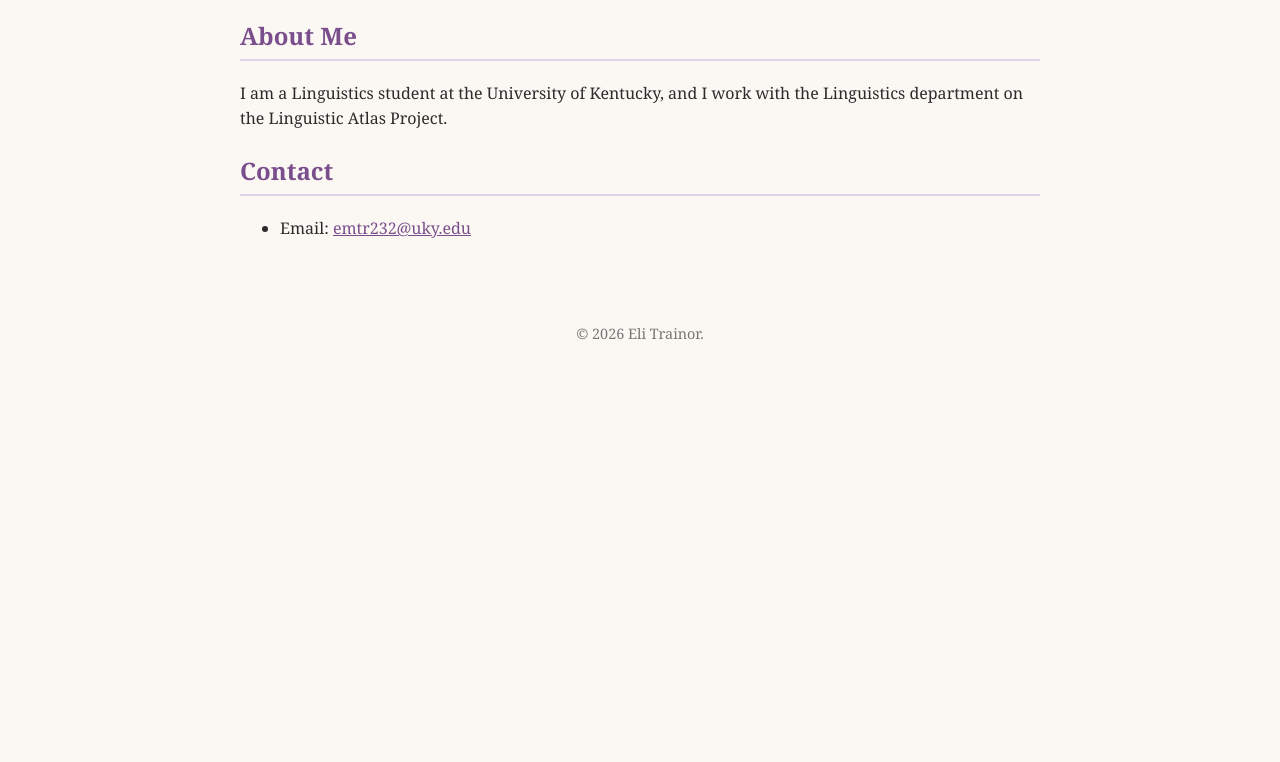
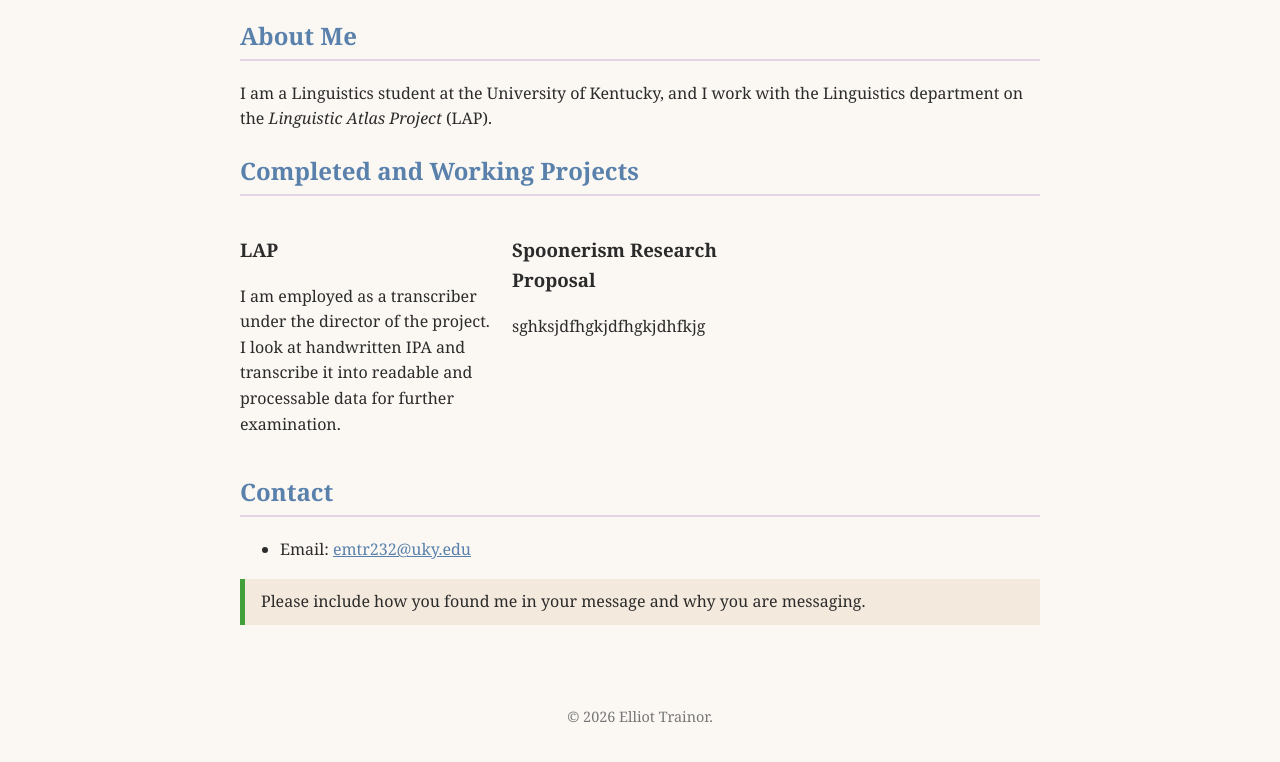
Before and after one commit to eli-tm/eli-tm.github.io, a plain HTML site: page index.html in a window 1280 px wide. Shown: the part 315-1077 px from the top of the page. Before the commit the page ends 800 px from the top, so only its background shows below. Drawn offline with Linux system fonts and the light colour scheme.

Commit message:
finished component 2

```diff
--- a/index.html
+++ b/index.html
@@ -5,7 +5,7 @@
 <head>
   <meta charset="UTF-8">
   <meta name="viewport" content="width=device-width, initial-scale=1.0">
-  <title>Eli Trainor</title>
+  <title>Elliot "Eli" Trainor</title>
   <link rel="stylesheet" href="style.css">
 </head>
 
@@ -14,7 +14,7 @@
 
   <!-- The header appears at the top of every page -->
   <header>
-    <h1>Eli Trainor</h1>
+    <h1>Elliot Trainor</h1>
     <nav>
       <ul>
         <li><a href="index.html">Home</a></li>
@@ -37,16 +37,33 @@
 
     <h2>About Me</h2>
     <p>I am a Linguistics student at the University of Kentucky, and I work with the
-        Linguistics department on the Linguistic Atlas Project.</p>
+        Linguistics department on the <em>Linguistic Atlas Project</em> (LAP).</p>
+    <h2>Completed and Working Projects</h2>
+    <div class="cards">
+        <div class"card">
+            <h3>LAP</h3>
+            <p>I am employed as a transcriber under the director of the project. I look
+                at handwritten IPA and transcribe it into readable and processable data
+                for further examination.
+            </p>
+        </div>
+        <div class"card">
+            <h3>Spoonerism Research Proposal</h3>
+            <p>sghksjdfhgkjdfhgkjdhfkjg
+            </p>
+        </div>
+        </div>
+    </div>
     <h2>Contact</h2>
     <ul>
       <li>Email: <a href="mailto:emtr232@uky.edu">emtr232@uky.edu</a></li>
     </ul>
+    <p class="note">Please include how you found me in your message and why you are messaging.</p>
 
   </main>
 
   <footer>
-    <p>&copy; 2026 Eli Trainor.</p>
+    <p>&copy; 2026 Elliot Trainor.</p>
   </footer>
 
 </body>
--- a/style.css
+++ b/style.css
@@ -13,7 +13,7 @@ body {
 
 /* ---------- The header and navigation bar ---------- */
 header {
-  background-color: #7a4e8c;   /* plum */
+  background-color: #5981ac;   /* iris */
   color: white;
   padding: 20px 40px;
 }
@@ -49,13 +49,13 @@ main {
 }
 
 h2 {
-  color: #7a4e8c;
+  color: #5981ac;
   border-bottom: 2px solid #e0d4e6;
   padding-bottom: 4px;
 }
 
 a {
-  color: #7a4e8c;
+  color: #5981ac;
 }
 
 /* ---------- The profile box on the homepage ---------- */
@@ -89,7 +89,7 @@ th {
 /* ---------- A highlighted box ---------- */
 .note {
   background-color: #f3e9dc;
-  border-left: 5px solid #a0673a;
+  border-left: 5px solid #42a03a;
   padding: 10px 16px;
 }
 
@@ -100,3 +100,23 @@ footer {
   color: #777;
   padding: 20px;
 }
+
+/* ---------- Cards in a grid (homepage and research page) ---------- */
+.cards {
+  display: grid;                       /* arrange the children in a grid */
+  grid-template-columns: 1fr 1fr 1fr;  /* three columns, each 1 fraction wide */
+  gap: 16px;                           /* space between the cards */
+}
+
+/* Rounded corners and a soft shadow, borrowed from winjapati.github.io */
+.card {
+  background-color: white;
+  border-radius: 12px;
+  box-shadow: 0 2px 8px rgba(0, 0, 0, 0.05);
+  padding: 4px 16px;
+}
+
+.card h3 {
+  color: #0033a0;
+  margin-bottom: 0;
+}
```
